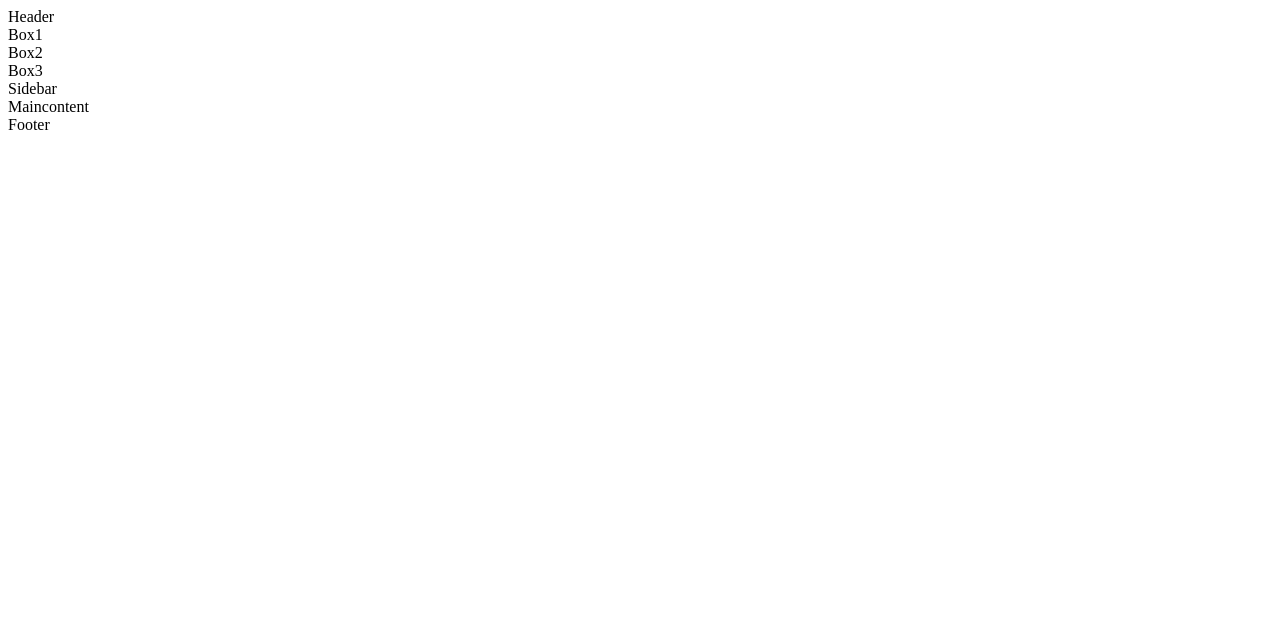
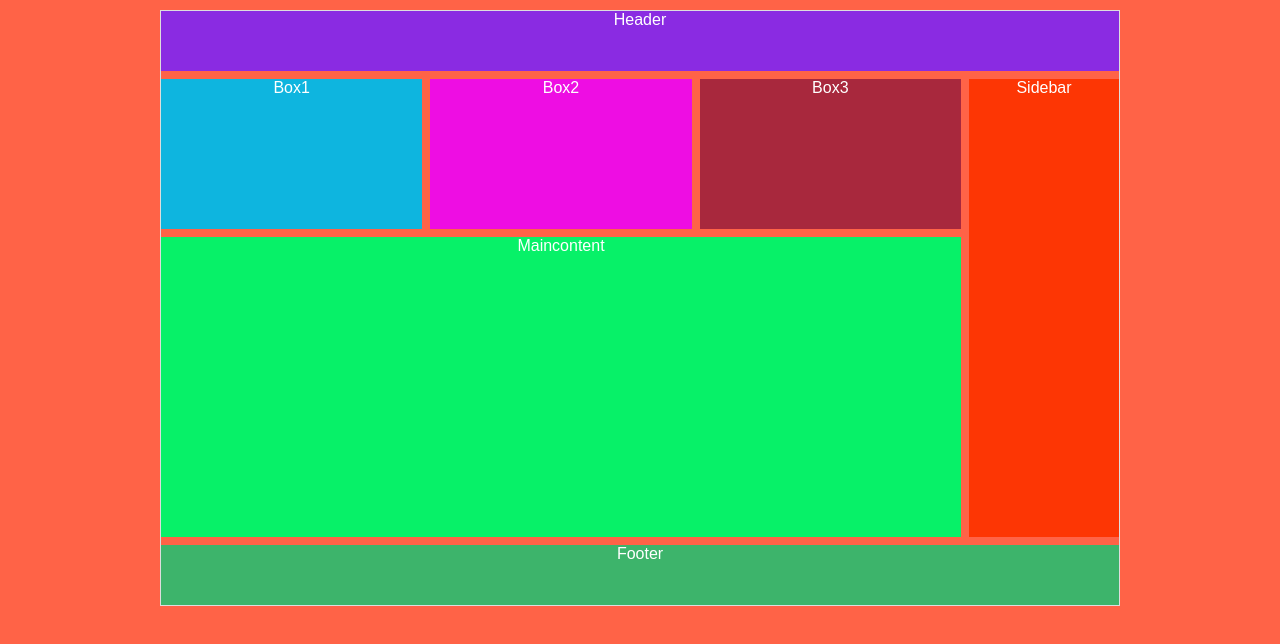
Before and after one commit to pranto113015/CSS-Grid-Layout, a plain HTML site: page index.html in a window 1280 px wide. Drawn offline with Linux system fonts and the light colour scheme.

Commit message:
Add grid layout css code

```diff
--- a/style.css
+++ b/style.css
@@ -1 +1,44 @@
-# CSS-Grid-Layout
+*{
+margin: 0;
+padding: 0;
+box-sizing: border-box;
+background-color: tomato;
+font-family: Arial, Helvetica, sans-serif;
+text-align: center;
+}
+main{
+    width: 75%;
+    margin: 10px auto;
+    border: 1px solid #ddd;
+    color: white;
+    display: grid;
+    grid-template-rows: 60px 150px 300px 60px;
+    grid-template-columns: repeat(3,1fr) 150px;
+    grid-gap: 8px;
+}
+.div1{
+    background-color: blueviolet;
+    grid-column: 1/-1;
+}
+.div2{
+    background-color: rgb(14, 181, 223);
+}
+.div3{
+    background-color: rgb(238, 13, 227);
+}
+.div4{
+    background-color: rgb(168, 40, 61);
+}
+.div5{
+    background-color: rgb(253, 54, 4);
+    grid-row: 2/4;
+    grid-column: 4/5;
+}
+.div6{
+    background-color: rgb(7, 241, 104);
+    grid-column: 1/4;
+}
+.div7{
+    background-color: rgb(61, 180, 107);
+    grid-column: 1/-1;
+}
```
